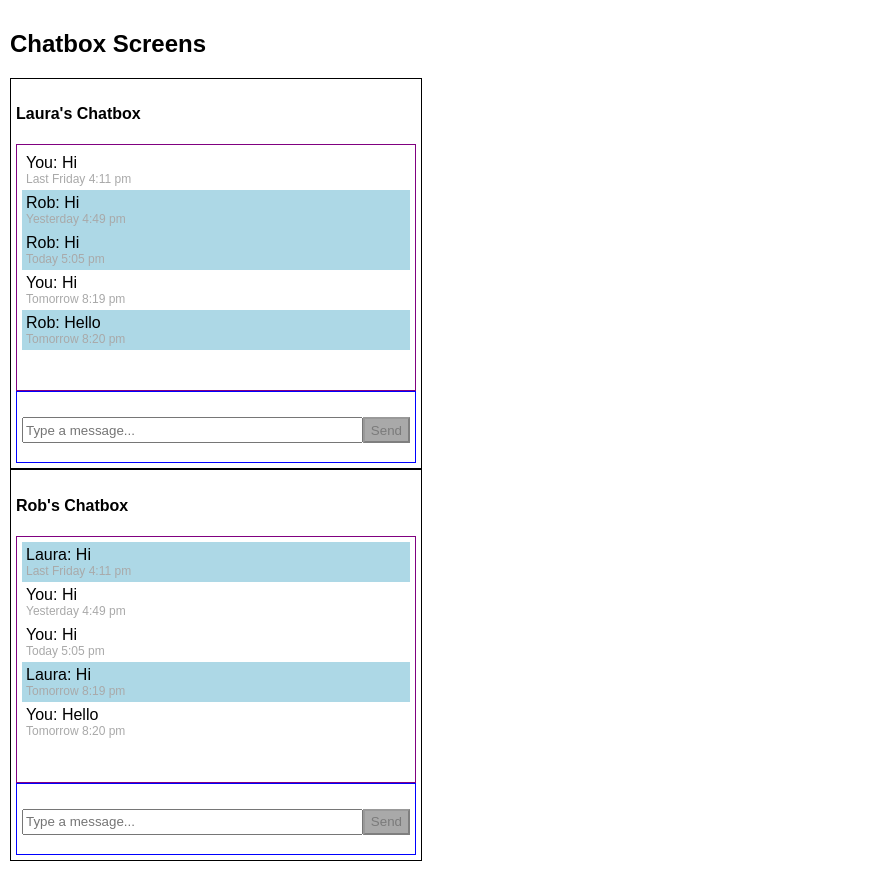
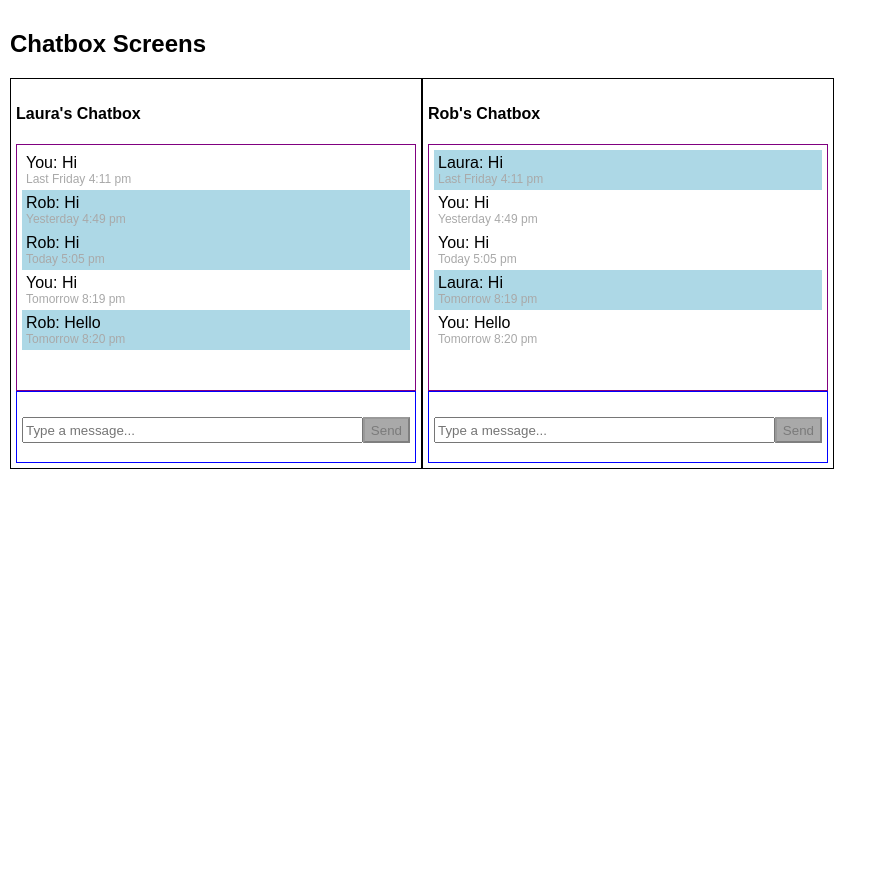
Before and after one commit to ashikul/chat-react, a React (Create React App) app: page / in a window 1280 px wide. Shown: the whole page, without its empty margins (0-887 px from the left). After the commit the page ends 800 px from the top, so only its background shows below. Built offline with nearby package versions, Linux system fonts and the light colour scheme; the HTML template or start-up script is replaced by a standard one.

Commit message:
css class misspelling

```diff
--- a/src/App.js
+++ b/src/App.js
@@ -18,7 +18,7 @@ class App extends Component {
                 <h2 className="app-header">
                     Chatbox Screens
                 </h2>
-                <div className="chatboxs-container">
+                <div className="chatboxes-container">
                     <Chatbox user={this.userOne} receivingUser={this.userTwo}/>
                     <Chatbox user={this.userTwo} receivingUser={this.userOne}/>
                 </div>
```
